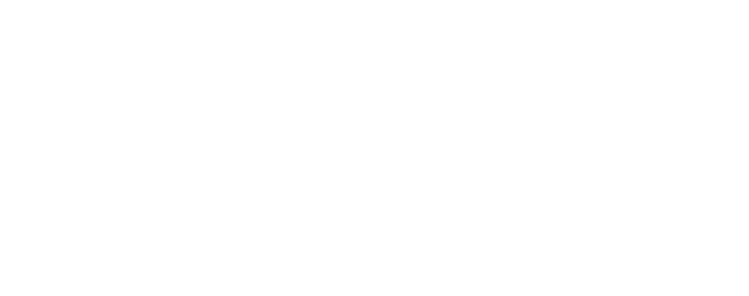
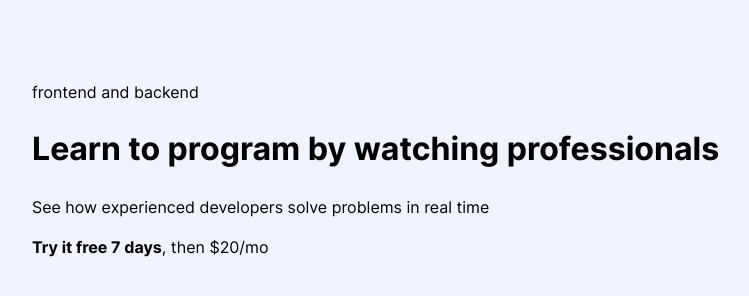
Before and after one commit to Abdukarim27/intro-form, a plain HTML site: page index.html in a window 1280 px wide. Shown: the whole page, without its empty margins (32-781 px from the left). Drawn offline with Linux system fonts and the light colour scheme.

Commit message:
Add hero sectoin's markup

```diff
--- a/css/style.css
+++ b/css/style.css
@@ -45,6 +45,7 @@
   --text-color: #000;
 }
 
+
 /* GLOBAL */
 html {
   height: 100%;
@@ -67,7 +68,7 @@ body {
   font-family: "Inter", "Arial", sans-serif;
   font-size: 16px;
   line-height: 1.5;
-  background-color: #fff;
+  background-color: var(--body-bg);
   color: var(--text-color);
 }
 
@@ -91,4 +92,6 @@ img {
 /* MAIN-CONTENT */
 .main-content {
   flex-grow: 1;
+  padding-top: 80px;
+  padding-bottom: 80px;
 }
--- a/index.html
+++ b/index.html
@@ -12,6 +12,22 @@
 </head>
 <body>
 
+  <div class="main-content">
+    <div class="container">
+      <div class="intro-page">
+        <!-- HERO -->
+        <div class="hero">
+          <div class="hero-main">
+            <div class="hero-badge">frontend and backend</div>
+            <h1 class="hero-heading">Learn to program by watching professionals</h1>
+            <p class="hero-text">See how experienced developers solve problems in real time</p>
+          </div>
+          <div class="hero-bottom"><strong>Try it free 7 days</strong>, then $20/mo</div>
+        </div>
+        <!-- REGISTRATION-FORM -->
+      </div>
+    </div>
+  </div>
 
 
   <script src="js/main.js"></script>
```
